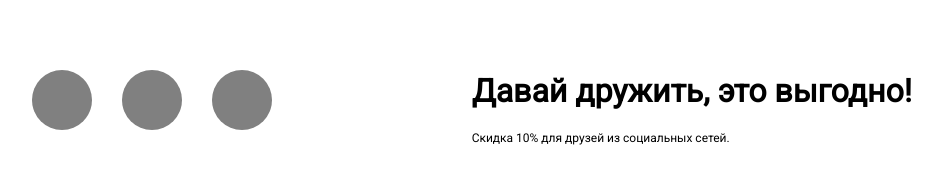
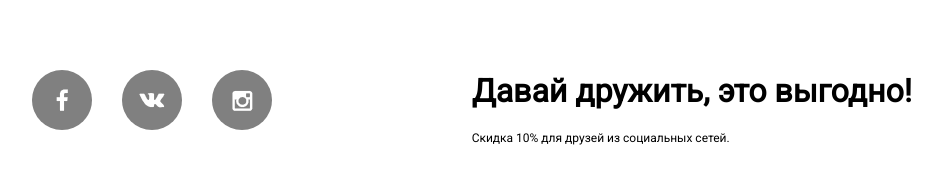
Before and after one commit to donil2003donil/donil2003donil.github.io, a plain HTML site: page index.html in a window 1280 px wide. Shown: the part 2179-2359 px from the top of the page, without its empty margins (168-1111 px from the left). Drawn offline with Linux system fonts and the light colour scheme; files whose address does not match are found by name.

Commit message:
change brand

```diff
--- a/css/style.css
+++ b/css/style.css
@@ -157,6 +157,7 @@ margin-top: 10px;
 	justify-content: space-between;
 }
 .network a{
+	position: relative;
 	float: left;
 	display:inline-block;
 	width: 60px;
@@ -164,6 +165,14 @@ margin-top: 10px;
 	background-color:gray;
     border-radius: 50%;
     margin-right: 30px;
+}
+.network a::before{
+	position: relative;
+	content: "";
+	left: 50%;
+	top: 50%;
+	transform: translate(-50%,-50%);
+
 }
 .gofriend{
 	float: right;
@@ -176,3 +185,12 @@ margin-top: 10px;
 	margin-top: 50px;
 	margin-bottom: 50px;
 }
+.inst{
+	background: url(../img/inst.png) no-repeat center;
+}
+.vk{
+background: url(../img/vk.png) no-repeat center;
+}
+.fb{
+background: url(../img/fb.png) no-repeat center;
+}
--- a/index.html
+++ b/index.html
@@ -116,9 +116,9 @@
 	<div class="container">
 	<div class="footer clearfix">
 		<div class="network clearfix">
-			<a href=""></a>
-			<a href=""></a>
-			<a href=""></a>
+			<a href=""  class="fb"></a>
+			<a href="" class="vk"></a>
+			<a href="" class="inst"></a>
 		</div>
 		<div class="gofriend clearfix">
 			<h1>Давай дружить, это выгодно!</h1>
```
Also changed, not shown: img/fb.png (added), img/inst.png (added), img/vk.png (added).
